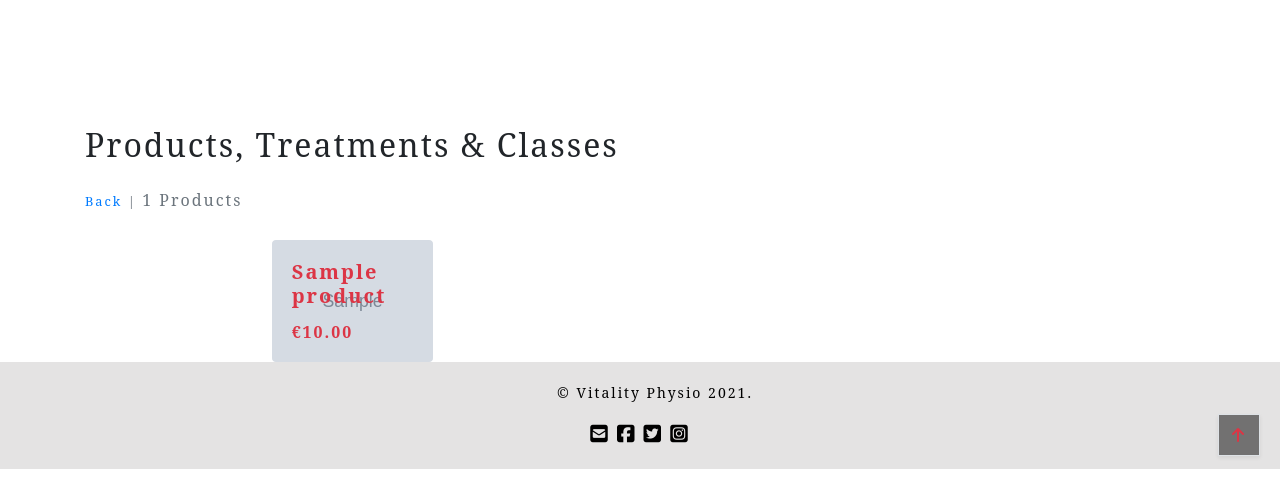
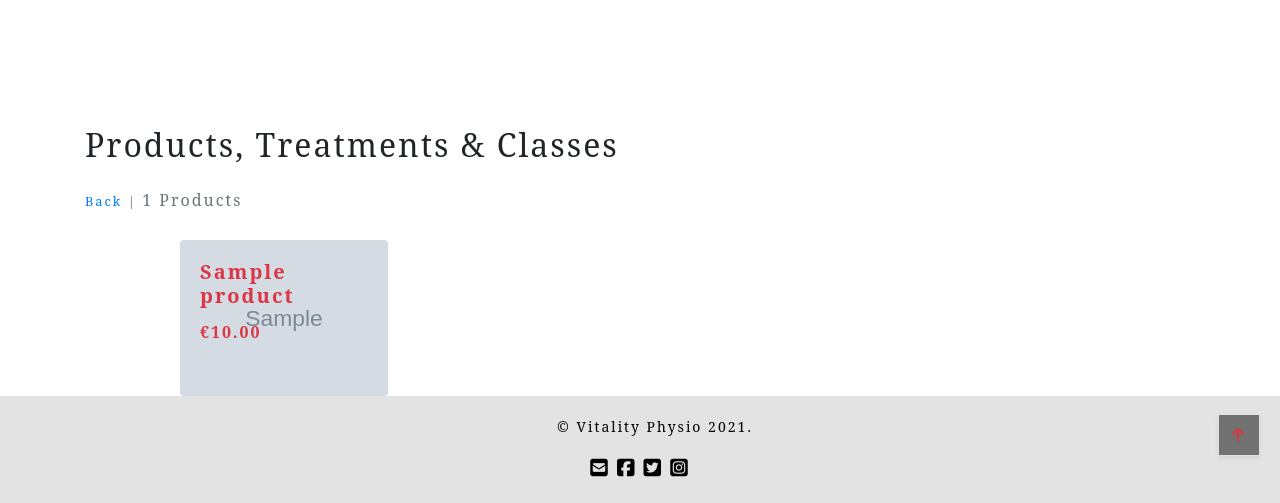
Before and after one commit to smeghen/vitality-physio, a Django app: page /products/ in a window 1280 px wide. Shown: the part 324-827 px from the top of the page. Before the commit the page ends 793 px from the top, so only its background shows below. Run offline with Django 3.2, Linux system fonts and the light colour scheme; tables that the repository leaves empty hold one stand-in row (values such as "Sample post"); grey boxes marked "Sample" are stand-in pictures; some libraries are stand-ins or nearby versions.

Commit message:
Tidied up code in product.html to make it more readable and close off open divs

```diff
--- a/products/templates/products/products.html
+++ b/products/templates/products/products.html
@@ -17,7 +17,7 @@
             <h2 class="logo-font">Products, Treatments & Classes</h2>
         </div>
     </div>
-<div>
+
     <div class="row">
         <div class="col-12 col-md-6 order-md-first">
             <p class="text-muted mt-3 text-center text-md-left">
@@ -28,9 +28,8 @@
             </p>
         </div>
     </div>
-</div>
+
         <div class="row">
-                <div class="product-container col-10 offset-1">
             <div class="product-container col-10 offset-1">
                     <div class="row mt-1 mb-2"></div>
                 <div class="row">
@@ -72,10 +71,9 @@
                     {% endif %}
 
                 {% endfor %}
-
                 </div>
             </div>
-    </div>
+
 
             <!-- Back to top button -->
             <div class="btt-button shadow-sm rounded-0 border border-black">
@@ -85,6 +83,8 @@
             </div>
         </div>
     </div>
+
+
     {% endblock %}
 
     {% block postloadjs %}
```
Lines whose indentation alone changed are shown as unchanged.
